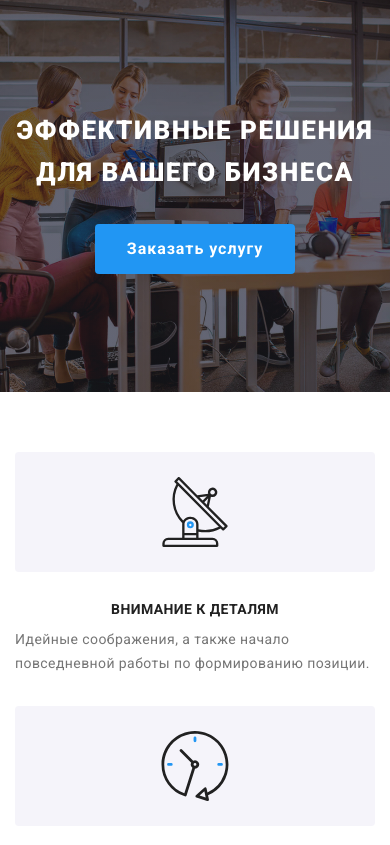
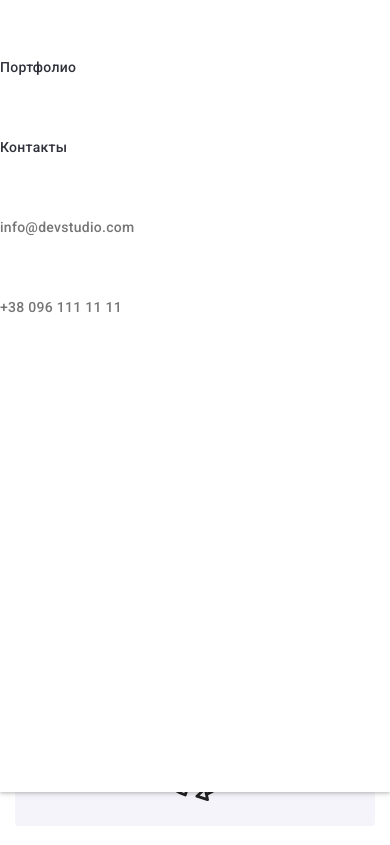
Before and after one commit to Kateryna-Mykhailova/goit-markup-hw-08, a plain HTML site: page index.html in a window 390 px wide. Shown: the part 52-897 px from the top of the page. Drawn offline with nearby package versions, Linux system fonts and the light colour scheme.

Commit message:
Добавляет разметку мобильного меню

```diff
--- a/index.html
+++ b/index.html
@@ -20,7 +20,7 @@
         <a href="./index.html" class="logo header__logo ">
             Web<span class="logo--dark">Studio</span>
         </a>
-        <button class="button-menu is is-open" data-menu-button type="button">
+        <button class="button-menu is-open"  type="button" data-menu-button>
             <svg  width="40" height="40" aria-label="Переключатель мобильного меню">
                 <use class="icon-menu" href="./images/icon_hover/sprite.svg#icon-menu"></use>
                 <use class="icon-close-menu" href="./images/icon_hover/sprite.svg#icon-close-menu"></use>
@@ -53,15 +53,13 @@
                 +38 096 111 11 11</a></li>
     </ul>
 </div>
-</header>
-
-<div class="mobile-menu">
-<ul class="site-nav list">
+<div class="mobile-menu is-open " data-menu>
+    <ul class="site-nav--mobile-menu list">
         <li class="site-nav__item"><a class="site-nav__link current" href="">Студия</a></li>
         <li class="site-nav__item"><a class="site-nav__link" href="./portfolio.html">Портфолио</a></li>
         <li class="site-nav__item"><a class="site-nav__link" href="">Контакты</a></li>
     </ul>
-<ul class="contacts-header list">
+    <ul class="contacts-header--mobile-menu list">
         <li class="contacts-header__item">
             <a class="contacts-header__link" href="mailto:info@devstudio.com">
 
@@ -75,6 +73,9 @@
         </li>
     </ul>
 </div>
+</header>
+
+
 
 
 <main>
--- a/js/menu.js
+++ b/js/menu.js
@@ -9,5 +9,6 @@
     menuBtnRef.setAttribute("aria-expanded", !expanded)
 
     mobileMenuRef.classList.toggle("is-open")
+
   })
 })()
--- a/sass/components/_button.scss
+++ b/sass/components/_button.scss
@@ -101,6 +101,8 @@
 }
 
 .button-menu {
+  position: relative;
+  z-index: 100;
   display: inline-block;
   margin: 0;
   padding: 0;
--- a/sass/components/_header.scss
+++ b/sass/components/_header.scss
@@ -1,5 +1,6 @@
 /* Шапка */
 .header {
+  position: relative;
   background: var(--header-bg);
   border-bottom: 1px solid var(--header-border);
 }
--- a/sass/components/_mobile-menu.scss
+++ b/sass/components/_mobile-menu.scss
@@ -8,6 +8,26 @@
 
 .button-menu.is-open .icon-menu {
   display: none;
+}
+
+.mobile-menu {
+  position: absolute;
+  width: 100%;
+  height: 100vh;
+  top: 0;
+  right: -100%;
+  // overflow-y: scroll;
+  // left: 0;
+  background: #ffffff;
+  box-shadow: 0px 4px 8px rgba(0, 0, 0, 0.04), 0px 2px 4px rgba(0, 0, 0, 0.08), 0px 1px 3px rgba(0, 0, 0, 0.16);
+  // z-index: 100;
+  &.is-open {
+    right: 0;
+    // transition: right;
+  }
+  @media screen and (min-width: 768px) {
+    display: none;
+  }
 }
 
 // .mobile-menu {
--- a/sass/components/_site-nav.scss
+++ b/sass/components/_site-nav.scss
@@ -35,6 +35,8 @@
 .site-nav__item {
   position: relative;
 }
+
+@media screen and (min-width: 768px) {
   .site-nav__link.current::after {
     position: absolute;
     right: 0px;
@@ -46,3 +48,4 @@
     background: var(--accent-color);
     border-radius: 2px;
   }
+}
```
Also changed, not shown: css/main.css, css/main.min.css, js/modal.js (indentation only), 2 other files. Lines whose indentation alone changed are shown as unchanged.
